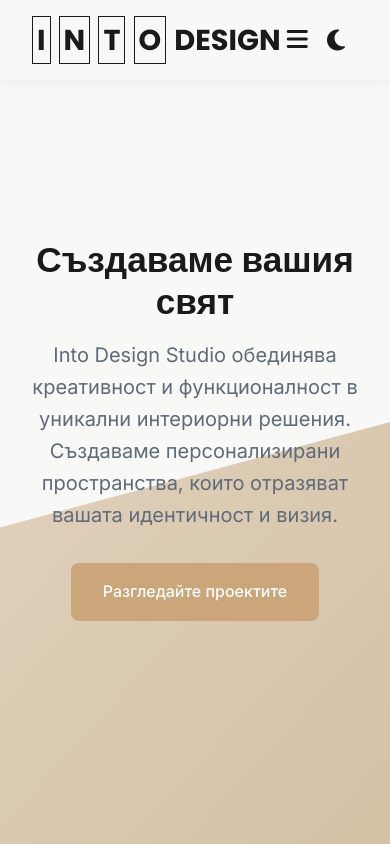
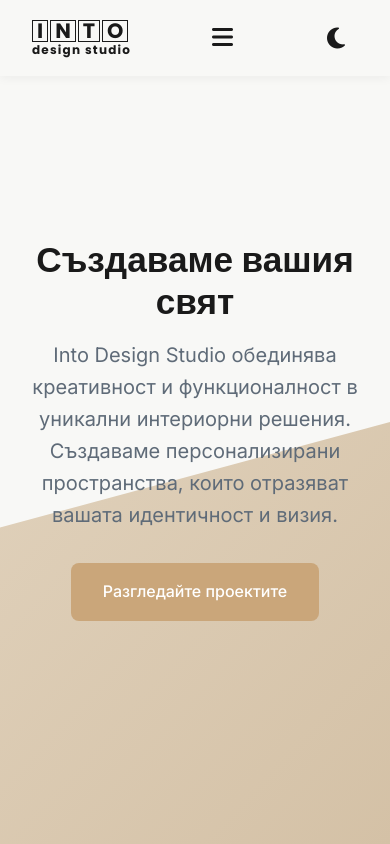
Before and after one commit to Radilovk/into, a plain HTML site: page main.html in a window 390 px wide. Shown: the top 844 px of the page. Drawn offline with Linux system fonts and the light colour scheme.

Commit message:
Refine logo layout and responsive sizing

```diff
--- a/main.html
+++ b/main.html
@@ -13,10 +13,13 @@
     <header>
         <div class="container header-container">
             <a href="#" class="logo">
-                <span class="logo-box">I</span>
-                <span class="logo-box">N</span>
-                <span class="logo-box">T</span>
-                <span class="logo-box">O</span> DESIGN
+                <div class="logo-main">
+                    <span class="logo-box">I</span>
+                    <span class="logo-box">N</span>
+                    <span class="logo-box">T</span>
+                    <span class="logo-box">O</span>
+                </div>
+                <span class="logo-sub">design studio</span>
             </a>
 
             <nav>
--- a/style.css
+++ b/style.css
@@ -103,6 +103,9 @@ body.dark-theme header {
     font-size: 1.8rem;
     font-weight: 700;
     color: var(--text-primary);
+    display: inline-flex;
+    flex-direction: column;
+    line-height: 1;
 }
 
 body.dark-theme .logo {
@@ -115,6 +118,18 @@ body.dark-theme .logo {
     margin-right: 2px;
     padding: 0 4px;
     font-weight: 700;
+}
+
+.logo-main {
+    display: flex;
+}
+
+.logo-sub {
+    display: block;
+    font-size: 0.75rem;
+    letter-spacing: 0.1em;
+    margin-top: 2px;
+    text-transform: lowercase;
 }
 
 .nav-links {
@@ -823,6 +838,10 @@ body.dark-theme .mobile-toggle {
         font-size: 2.8rem;
     }
 
+    .logo {
+        font-size: 1.5rem;
+    }
+
     .section-title h2 {
         font-size: 2rem;
     }
@@ -831,6 +850,10 @@ body.dark-theme .mobile-toggle {
 @media (max-width: 576px) {
     .hero h1 {
         font-size: 2.2rem;
+    }
+
+    .logo {
+        font-size: 1.3rem;
     }
 
     .portfolio-grid,
```
